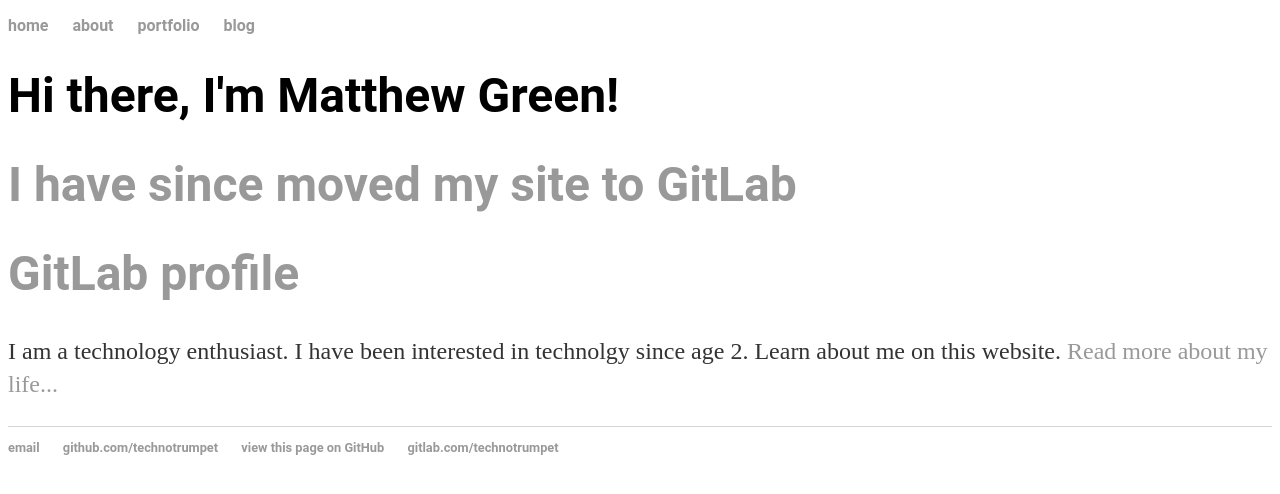
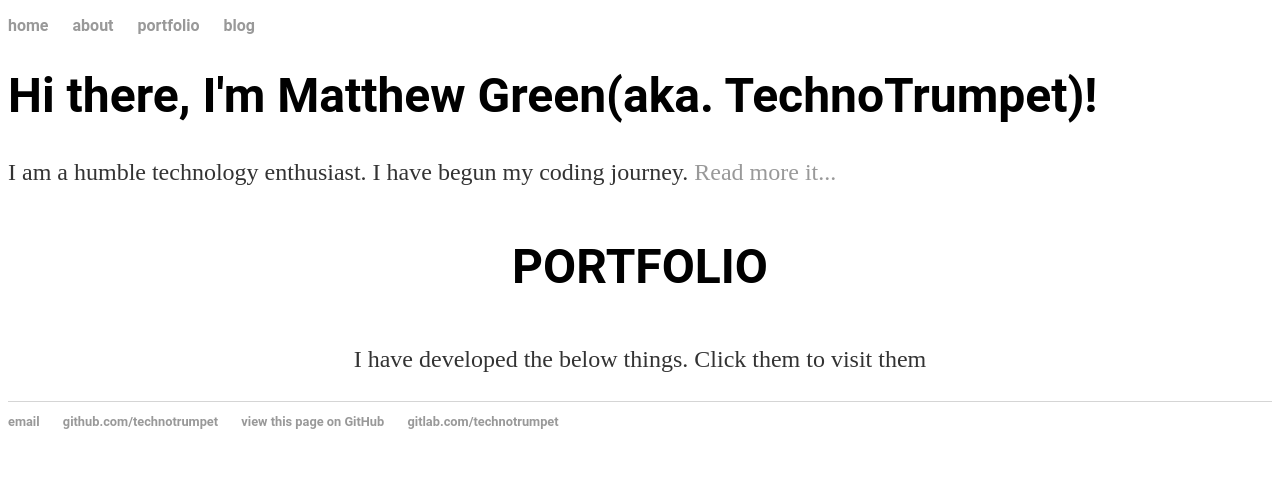
Before and after one commit to TechnoTrumpet/TechnoTrumpet.github.io, a Jekyll site: the page built from index.html, in a window 1280 px wide. Shown: the top 494 px of the page. Built offline with Jekyll 4.4.1, drawn with Linux system fonts in a browser that asks for light colours.

Commit message:
update
along with new blog standards.

```diff
--- a/index.html
+++ b/index.html
@@ -4,8 +4,12 @@ layout: default
 ---
 
 <div class="blurb">
-	<h1>Hi there, I'm Matthew Green!</h1>
-	<h1><a href="https://www.technotrumpet.gitlab.io">I have since moved my site to GitLab</a></h1>
-	<h1><a href="https://www.gitlab.com/technotrumpet">GitLab profile</a></h1>
-	<p>I am a technology enthusiast. I have been interested in technolgy since age 2. Learn about me on this website. <a href="/about">Read more about my life...</a></p>
+	<h1>Hi there, I'm Matthew Green(aka. TechnoTrumpet)!</h1>
+	<p>I am a humble technology enthusiast. I have begun my coding journey. <a href="/blog">Read more it...</a></p>
 </div><!-- /.blurb -->
+<div>
+	<center>
+		<h3>PORTFOLIO</h3>
+		<p>I have developed the below things. Click them to visit them</p>
+	</center>
+</div>
```
